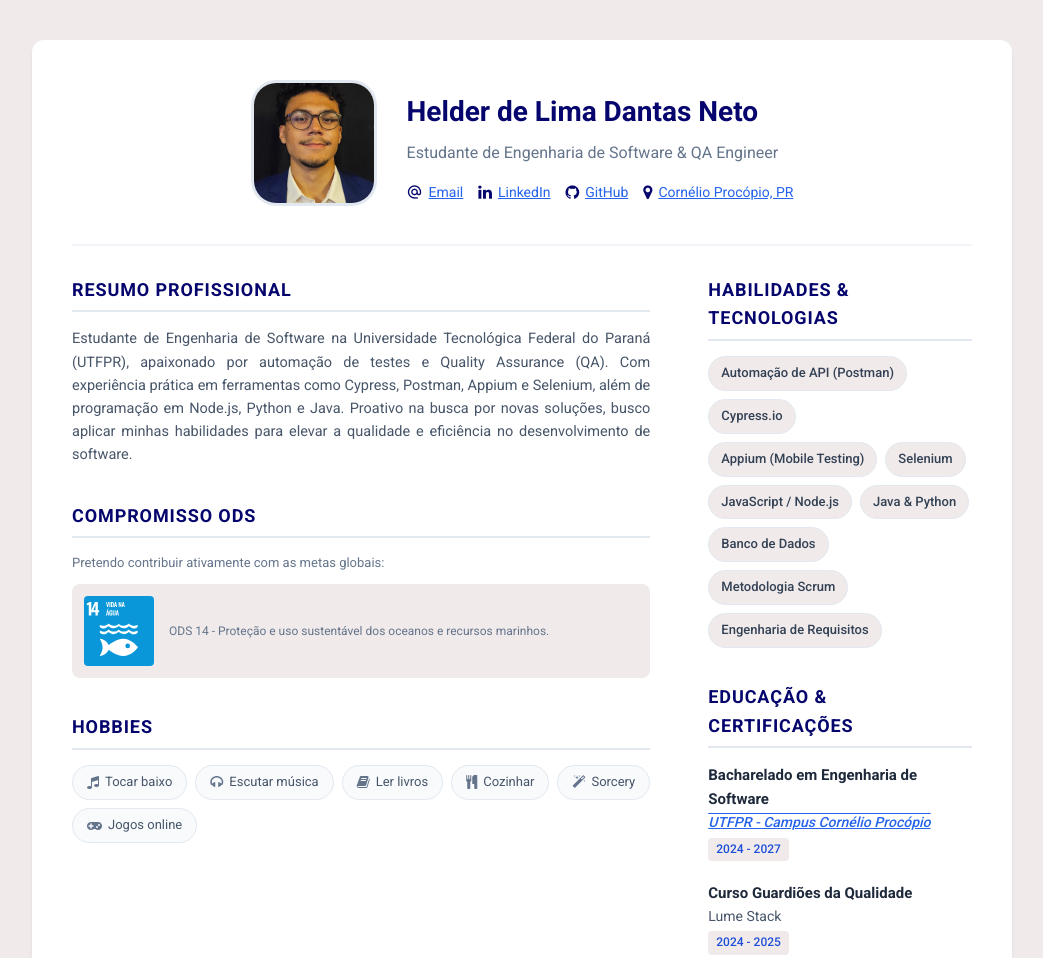
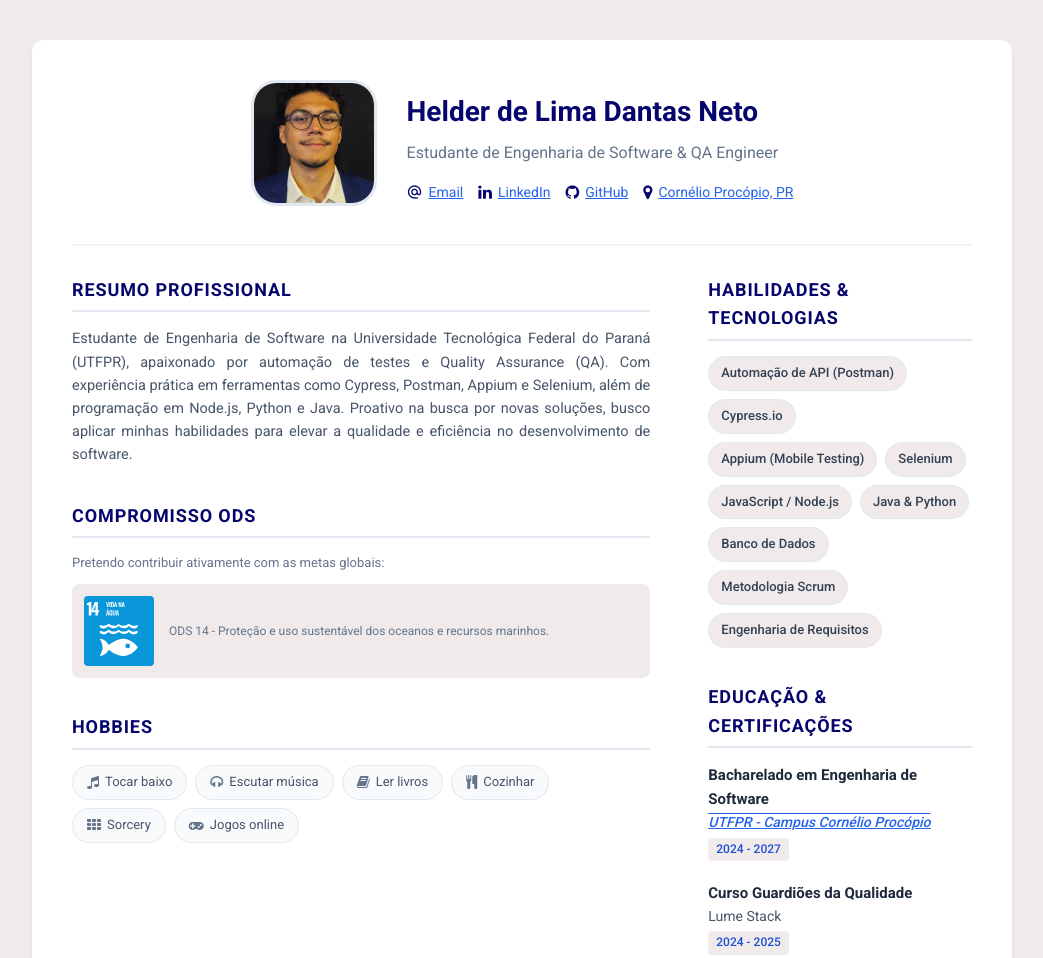
Before and after one commit to helder639/helder639.github.io, a plain HTML site: page index.html in a window 1280 px wide. Shown: the top 958 px of the page, without its empty margins (118-1161 px from the left). Drawn offline with Linux system fonts and the light colour scheme; a web font is replaced by a local one.

Commit message:
fix: update icon class for hobby item in resume

```diff
--- a/index.html
+++ b/index.html
@@ -56,7 +56,7 @@
                         <span class="hobby-item"><i class="fa fa-headphones"></i> Escutar música</span>
                         <span class="hobby-item"><i class="fa fa-book"></i> Ler livros</span>
                         <span class="hobby-item"><i class="fa fa-cutlery"></i> Cozinhar</span>
-                        <span class="hobby-item"><i class="fa fa-magic"></i> Sorcery</span>
+                        <span class="hobby-item"><i class="	fa fa-th"></i> Sorcery</span>
                         <span class="hobby-item"><i class="fa fa-gamepad"></i> Jogos online</span>
                     </div>
                 </div>
```
